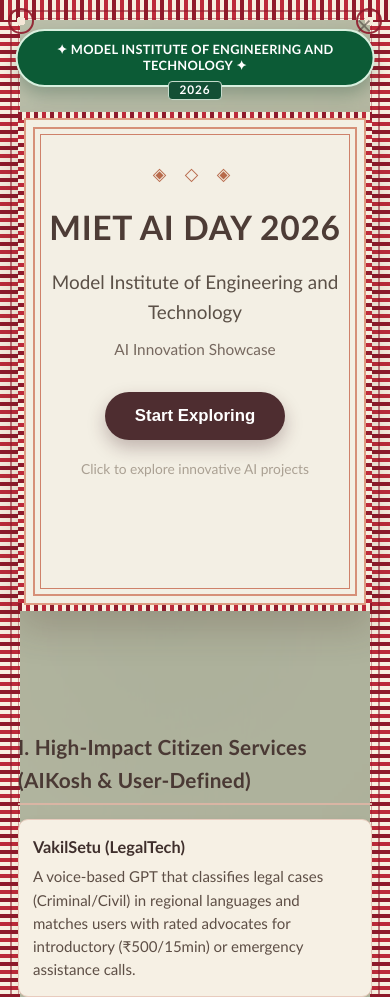
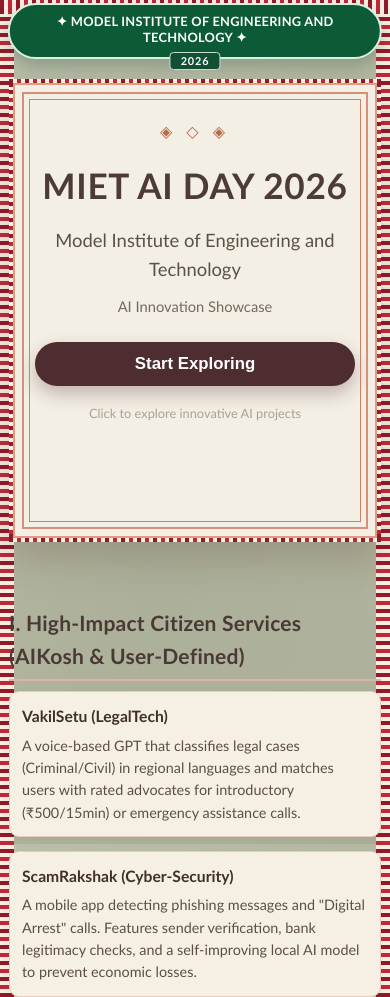
Before and after one commit to dev-summar/AI-day, a plain HTML site: page index.html in a window 390 px wide. Shown: the top 997 px of the page. Drawn offline with Linux system fonts and the light colour scheme.

Commit message:
Initial commit - AI Day project

```diff
--- a/index.html
+++ b/index.html
@@ -472,26 +472,176 @@
       font-size: 0.94rem;
     }
 
+    @media (max-width: 1024px) {
+      .frame {
+        padding: 16px;
+      }
+
+      .frame::before {
+        inset: 8px;
+      }
+
+      .frame::after {
+        inset: 14px;
+      }
+
+      .container {
+        width: min(1120px, calc(100% - 24px));
+      }
+
+      .content {
+        margin-top: 56px;
+      }
+
+      .hero-stage {
+        width: min(780px, 100%);
+      }
+
+      .hero-card {
+        padding: clamp(34px, 5vw, 52px) clamp(18px, 4.2vw, 42px);
+      }
+    }
+
     @media (max-width: 980px) {
       .grid {
         grid-template-columns: repeat(2, minmax(0, 1fr));
       }
     }
 
+    @media (max-width: 780px) {
+      .corner,
+      .close-mark {
+        display: none;
+      }
+
+      .frame {
+        background:
+          var(--pattern-h) top / 100% 14px no-repeat,
+          var(--pattern-h) bottom / 100% 14px no-repeat,
+          var(--pattern-v) left / 14px 100% no-repeat,
+          var(--pattern-v) right / 14px 100% no-repeat;
+      }
+
+      .frame::before {
+        inset: 6px;
+      }
+
+      .frame::after {
+        inset: 11px;
+      }
+
+      .hero-wrap {
+        min-height: 70vh;
+      }
+
+      .badge {
+        padding: 9px 16px 14px;
+        width: min(96vw, 700px);
+      }
+
+      .badge small {
+        bottom: -13px;
+        font-size: 0.68rem;
+      }
+
+      .ornament {
+        letter-spacing: 5px;
+        font-size: 1rem;
+      }
+
+      .section-title {
+        font-size: clamp(1.15rem, 5.4vw, 1.55rem);
+      }
+    }
+
     @media (max-width: 680px) {
       .frame {
-        padding: 14px;
+        padding: 10px;
       }
 
       .container {
-        width: min(1120px, calc(100% - 8px));
+        width: min(1120px, calc(100% - 2px));
       }
 
       .hero-wrap { min-height: 76vh; }
       .hero-stage { width: min(780px, 100%); }
 
+      .hero-shell {
+        padding: 4px;
+      }
+
+      .hero-card {
+        padding: 34px 14px 28px;
+      }
+
+      .start-btn {
+        width: min(100%, 320px);
+        padding: 12px 18px;
+      }
+
+      .hint {
+        font-size: 0.8rem;
+      }
+
+      .card {
+        padding: 12px;
+      }
+
+      .card h3 {
+        font-size: 0.98rem;
+      }
+
+      .card p {
+        font-size: 0.9rem;
+      }
+
       .grid {
         grid-template-columns: 1fr;
+      }
+    }
+
+    @media (max-width: 430px) {
+      .frame {
+        padding: 8px;
+      }
+
+      .frame::before,
+      .frame::after {
+        display: none;
+      }
+
+      .hero-wrap {
+        min-height: 66vh;
+      }
+
+      .hero-stage {
+        padding-top: 28px;
+      }
+
+      .badge {
+        gap: 6px;
+        padding: 8px 10px 12px;
+      }
+
+      .hero-title {
+        font-size: clamp(1.7rem, 10vw, 2.2rem);
+      }
+
+      .hero-subtitle {
+        font-size: clamp(1rem, 4.8vw, 1.15rem);
+      }
+
+      .hero-desc {
+        font-size: 0.92rem;
+        margin-bottom: 24px;
+      }
+
+      .content {
+        margin-top: 42px;
+      }
+
+      .section-title {
+        margin-bottom: 10px;
       }
     }
 
```
